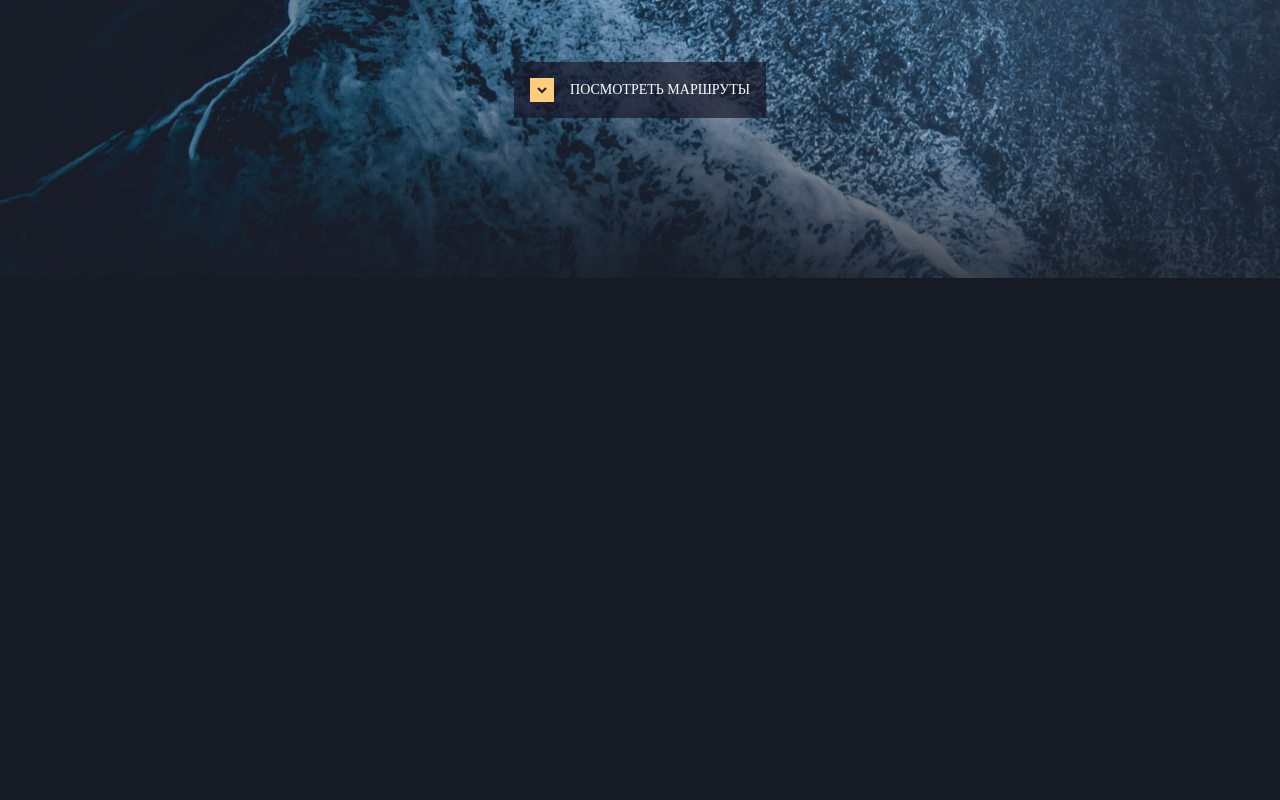
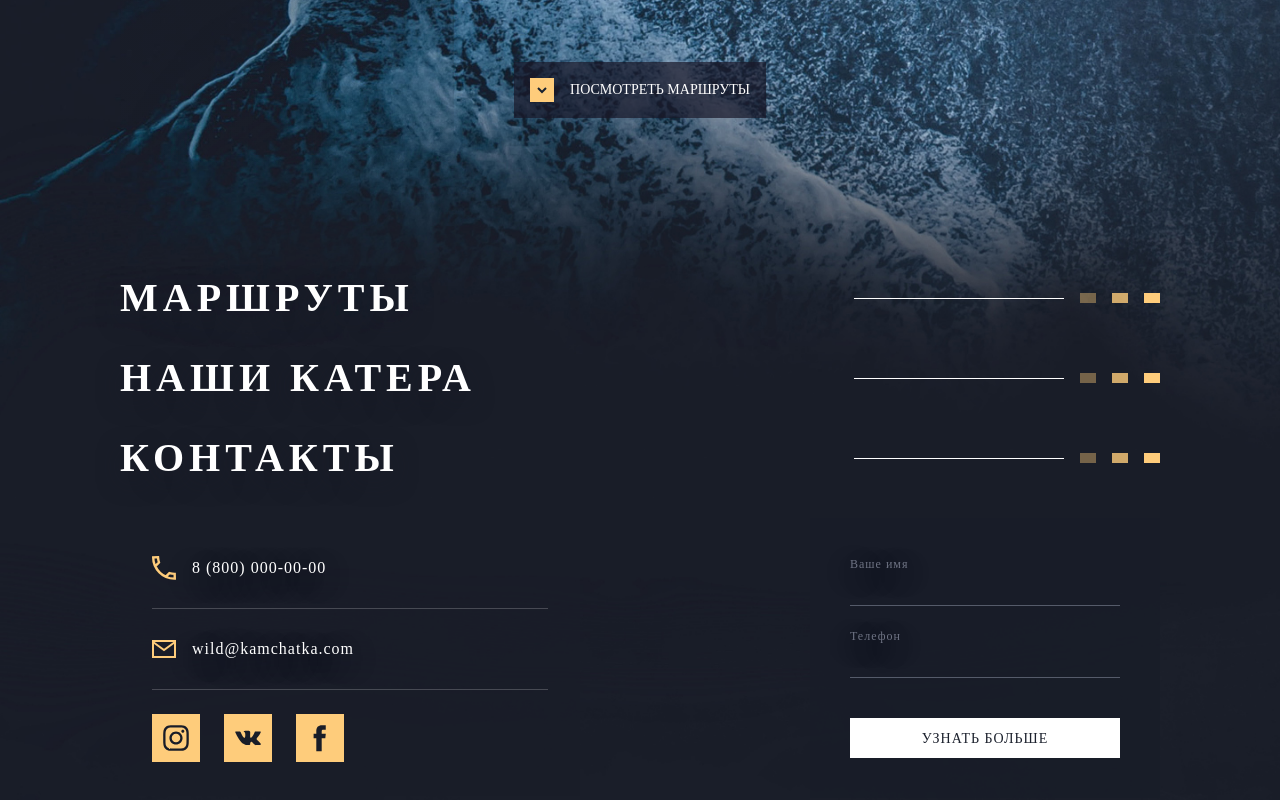
Before and after one commit to wiopriph/wk, a Vue app: page / in a window 1280 px wide. Shown: the part 620-1420 px from the top of the page. Before the commit the page ends 898 px from the top, so only its background shows below. Built offline with nearby package versions, Linux system fonts and the light colour scheme.

Commit message:
add contacts

```diff
--- a/src/assets/styles/main.styl
+++ b/src/assets/styles/main.styl
@@ -15,7 +15,7 @@ html {
 body {
     box-sizing border-box
     color $color
-    background-color #151A25
+    background-color #191D28
     min-height 100%
     height 100%
     text-size-adjust 100%
--- a/src/components/contacts/index.vue
+++ b/src/components/contacts/index.vue
@@ -39,6 +39,7 @@ export default {
   .wk-contacts {
     box-sizing border-box
     max-width 46rem
+    width 100%
     padding 3.2rem
     display flex
     flex-direction column
--- a/src/components/form/index.vue
+++ b/src/components/form/index.vue
@@ -28,7 +28,7 @@ export default {
   .wk-form {
     box-sizing border-box
     max-width 35rem
-
+    width 100%
     display flex
     flex-direction column
     padding 4rem
--- a/src/sections/contacts/index.vue
+++ b/src/sections/contacts/index.vue
@@ -1,22 +1,17 @@
 <template>
   <div class="contacts">
-    <wk-header title="Контакты" id="contacts"></wk-header>
-    <div>
       <wk-contacts/>
-      <wk-form/>
-    </div>
+      <wk-form class="contacts__form"/>
   </div>
 </template>
 
 <script>
-import wkHeader from '@/components/header/index.vue'
 import wkContacts from '@/components/contacts/index.vue'
 import wkForm from '@/components/form/index.vue'
 
 export default {
   name: 'home',
   components: {
-    wkHeader,
     wkContacts,
     wkForm
   }
@@ -25,6 +20,22 @@ export default {
 
 <style lang="stylus" scoped>
 .contacts {
+  padding-bottom 8rem
+  display flex
+  flex-direction row
+  align-items center
+  justify-content space-between
 
+  @media (max-width: 1040px) {
+    padding-bottom 4rem
+    flex-direction column
+    align-items start
+  }
+
+  &__form {
+    @media (max-width: 1040px) {
+      margin-top 2.4rem
+    }
+  }
 }
 </style>
--- a/src/sections/home/index.vue
+++ b/src/sections/home/index.vue
@@ -55,11 +55,8 @@ export default {
     }
 
     &__form {
-      width 35rem
       @media (max-width: 1040px) {
         margin-top 1.5rem
-        width 100%
-        max-width 35rem
       }
 
     }
--- a/src/views/Home.vue
+++ b/src/views/Home.vue
@@ -4,30 +4,28 @@
      <sections-header/>
      <sections-home/>
 
-     <div v-if="false">
-       <!--<wk-header title="Маршруты" id="routes"></wk-header>-->
-       <!--<wk-header title="Наши катера" id="boats"></wk-header>-->
-       <!--<wk-header title="Контакты" id="contacts"></wk-header>-->
+     <wk-header title="Маршруты" id="routes"></wk-header>
+     <wk-header title="Наши катера" id="boats"></wk-header>
 
-       <wkContacts></wkContacts>
-     </div>
+     <wk-header title="Контакты" id="contacts"></wk-header>
+     <sections-contacts/>
    </div>
   </div>
 </template>
 
 <script>
-// import wkHeader from '@/components/header/index.vue'
-import wkContacts from '@/components/contacts/index.vue'
+import wkHeader from '@/components/header/index.vue'
 import sectionsHeader from '@/sections/header/index.vue'
 import sectionsHome from '@/sections/home/index.vue'
+import sectionsContacts from '@/sections/contacts/index.vue'
 
 export default {
   name: 'home',
   components: {
     sectionsHeader,
     sectionsHome,
-    wkContacts
-    // wkFooter
+    sectionsContacts,
+    wkHeader
   },
   watch: {
     $route () {
```
